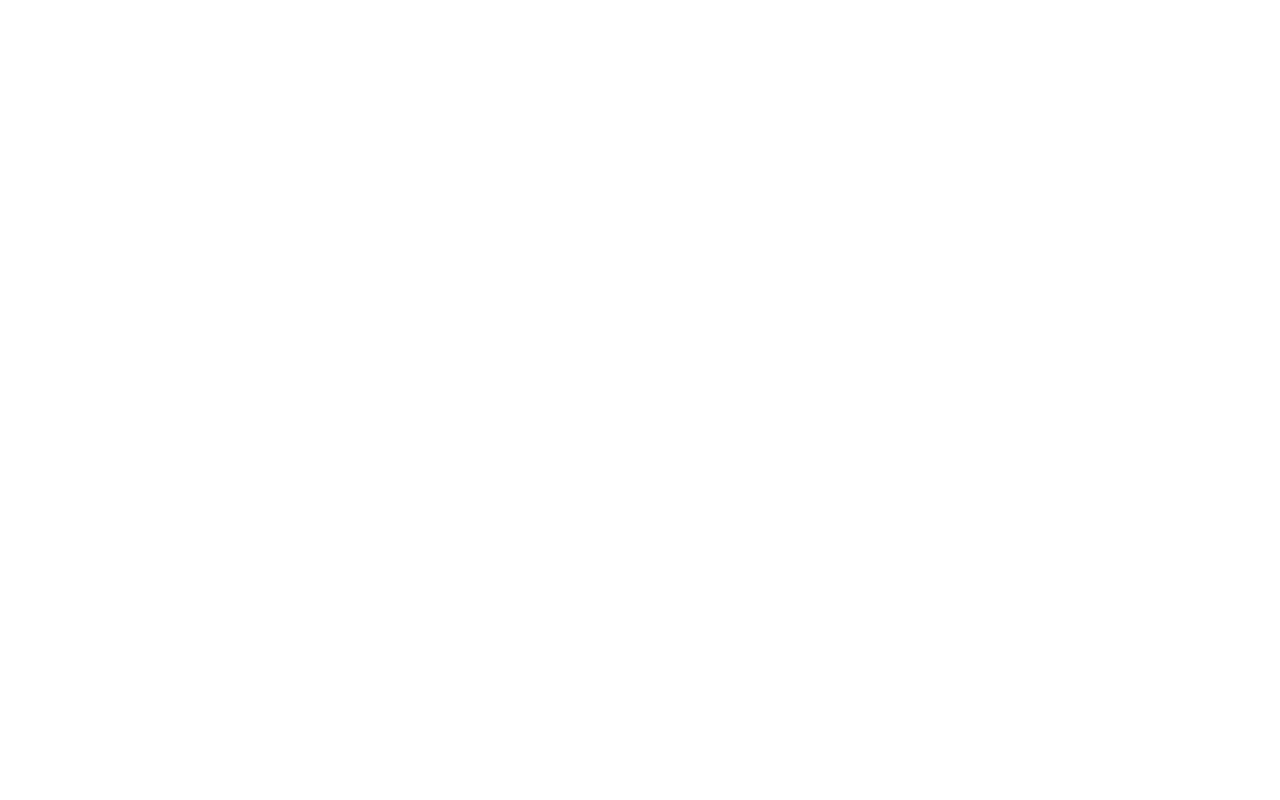
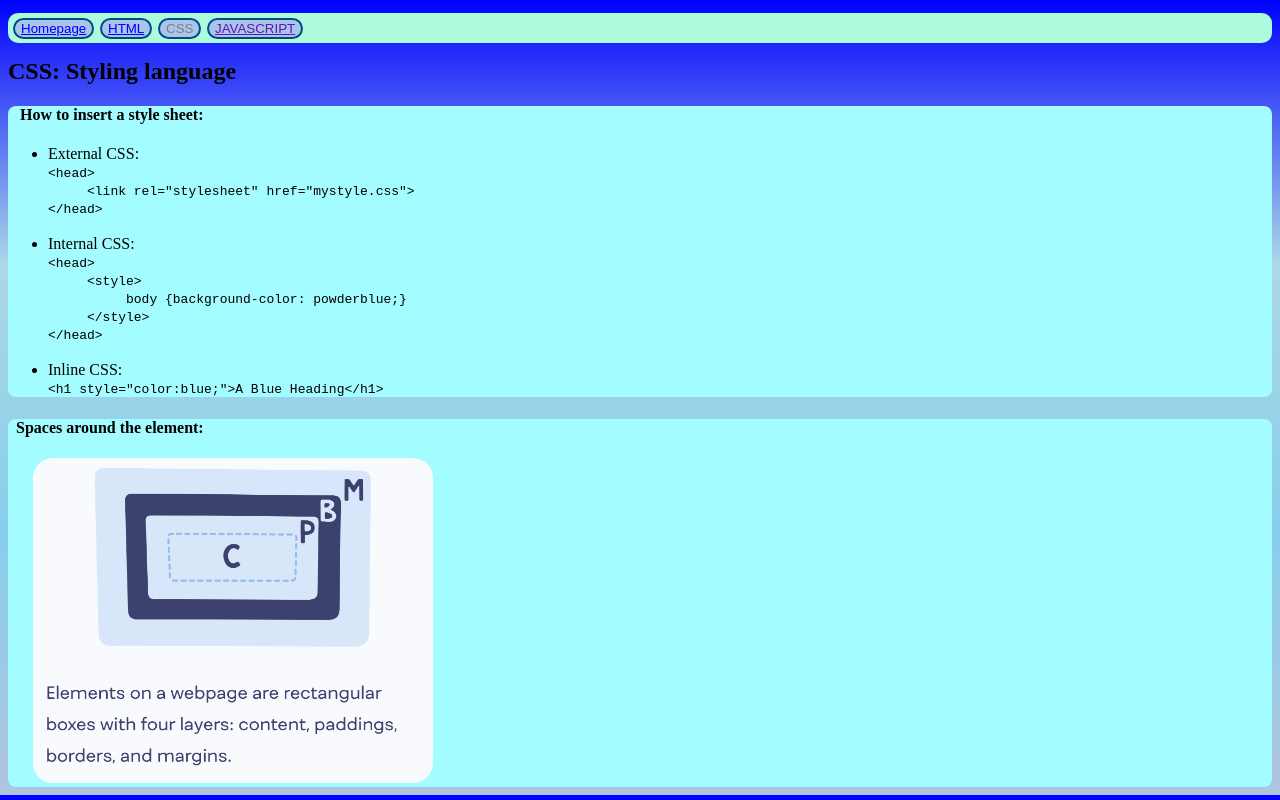
Before and after one commit to raulzera99/Web-Dev-Learning, a plain HTML site: page css.html in a window 1280 px wide. Drawn offline with Linux system fonts and the light colour scheme.

Commit message:
Studying more CSS

```diff
--- a/css.html
+++ b/css.html
@@ -4,9 +4,45 @@
     <meta charset="UTF-8">
     <meta http-equiv="X-UA-Compatible" content="IE=edge">
     <meta name="viewport" content="width=device-width, initial-scale=1.0">
+    <link rel="stylesheet" href="style.css">
+
     <title>Learning CSS</title>
 </head>
 <body>
+    <div class="topbar">
+        <button class="homepageButton"><a href="index.html">Homepage</a></button>
+        <button class="htmlButton"><a href="html.html">HTML</a></button>
+        <button class="cssButton" disabled>CSS</button>
+        <button class="jsButton"><a href="">JAVASCRIPT</a></button>
+    </div>
 
+    <section>
+        <h1>CSS: Styling language</h1>
+    <div class="block">
+        <h4> &nbsp;&nbsp; How to insert a style sheet:</h4>
+        <ul>
+            <li>External CSS:</li>
+            <code>
+                &lt;head><br>
+                &nbsp;&nbsp;&nbsp;&nbsp;&nbsp;&lt;link rel="stylesheet" href="mystyle.css"><br>
+                &lt;/head><br><br>
+            </code>
+            <li>Internal CSS:</li>
+            <code>
+                &lt;head><br>
+                &nbsp;&nbsp;&nbsp;&nbsp;&nbsp;&lt;style><br>
+                &nbsp;&nbsp;&nbsp;&nbsp;&nbsp;&nbsp;&nbsp;&nbsp;&nbsp;&nbsp;body {background-color: powderblue;}<br>
+                    &nbsp;&nbsp;&nbsp;&nbsp;&nbsp;&lt;/style><br>
+                    &lt;/head><br><br>
+            </code>
+            <li>Inline CSS:</li>
+            <code>&lt;h1 style="color:blue;">A Blue Heading&lt;/h1></code>
+        </ul>
+    </div>
+    <div class="block">
+        <h4>&nbsp;&nbsp;Spaces around the element:  </h4>
+        <img class="spaces" src="IMG-7248.jpg" alt="Not found">
+    </div>
+    </section>
 </body>
 </html>
--- a/style.css
+++ b/style.css
@@ -3,9 +3,9 @@ body{
     color: black;
 }
 
-.block, .inline{
+.block{
     background-color: rgb(163, 252, 255);
-    width: 450px;
+    width: auto;
     border-radius: 8px;
 }
 
@@ -64,3 +64,7 @@ img{
     border-radius: 20px;
     width: 400px;
 }
+
+.spaces{
+    margin-left: 25px;
+}
```
Also changed, not shown: html.html (+4 -4 lines), index.html (+2 -2 lines), IMG-7248.jpg (added).
